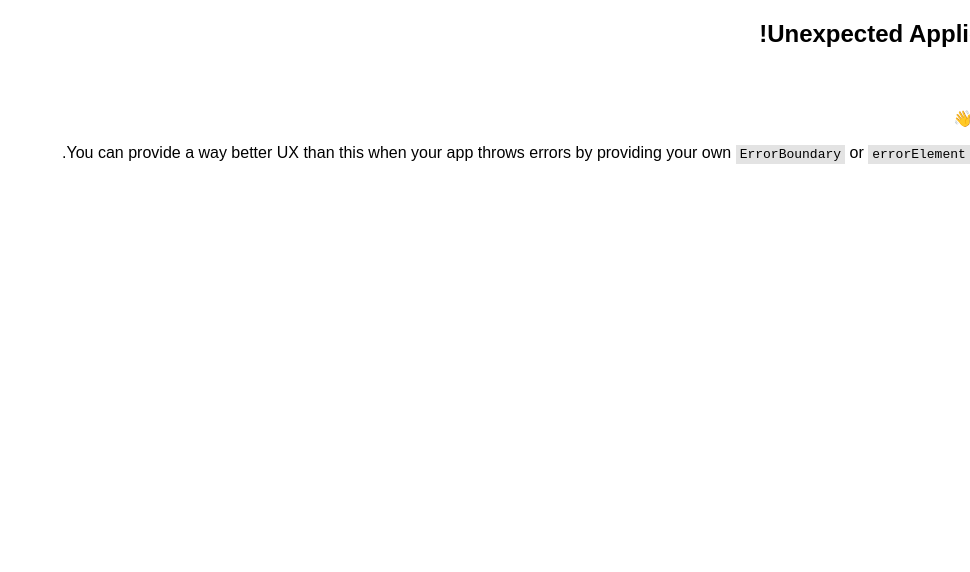
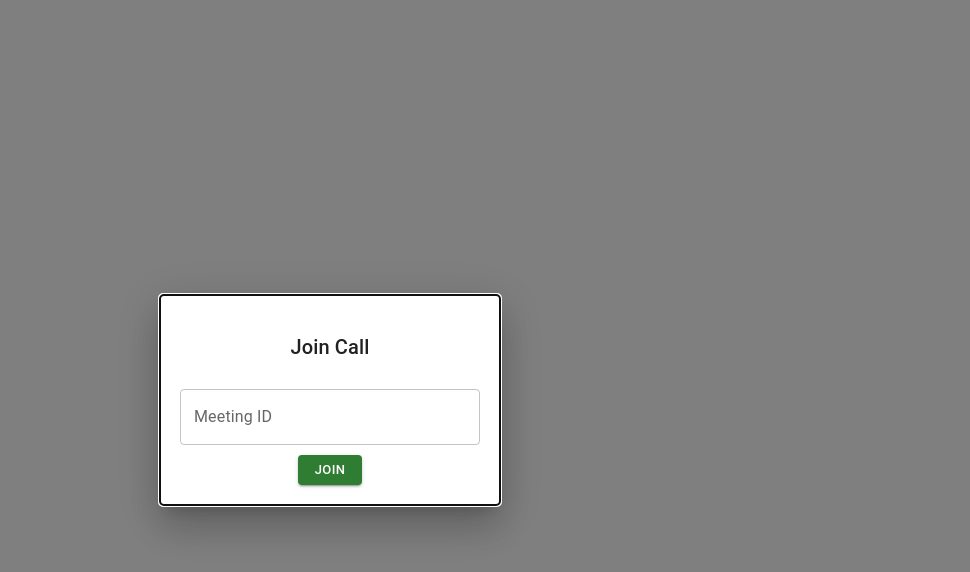
Before and after one commit to Granola5791/video-calls-service, a React (Vite) app in the folder front-end/: page /test in a window 1280 px wide. Before the commit this address had no page. Shown: the top 572 px of the page, without its empty margins (310-1280 px from the left). Built offline with nearby package versions, Linux system fonts and the light colour scheme.

Commit message:
tested some stuff.

```diff
--- /dev/null
+++ b/front-end/src/components/JoinCall.tsx
@@ -0,0 +1,22 @@
+import React from 'react'
+import OneButtonPopUp from './OneButtonPopUp'
+import { StyledTextField } from '../styled-components/StyledTextFields'
+
+interface JoinCallProps {
+    onJoin?: () => void
+}
+
+const JoinCall = ({ onJoin}: JoinCallProps) => {
+    return (
+        <OneButtonPopUp
+            open={true}
+            title='Join Call'
+            buttonText='Join'
+            onButtonClick={onJoin}
+        >
+            <StyledTextField label='Meeting ID' />
+        </OneButtonPopUp>
+    )
+}
+
+export default JoinCall
--- a/front-end/src/main.tsx
+++ b/front-end/src/main.tsx
@@ -6,6 +6,7 @@ import { createBrowserRouter, RouterProvider } from 'react-router-dom'
 import LoginPage from './pages/LoginPage.tsx'
 import SignupPage from './pages/SignupPage.tsx'
 import HomePage from './pages/HomePage.tsx'
+import Test from './pages/Test.tsx'
 import { CheckLoginLoader } from './utils/check-login.ts'
 
 
@@ -27,6 +28,10 @@ const router = createBrowserRouter([
         element: <HomePage />,
         loader: CheckLoginLoader,
     },
+    {
+        path: "/test",
+        element: <Test />,
+    },
 ])
 
 createRoot(document.getElementById('root')!).render(
--- /dev/null
+++ b/front-end/src/pages/Test.tsx
@@ -0,0 +1,35 @@
+import React from 'react'
+import JoinCall from '../components/JoinCall'
+import { BackendAddress, ApiEndpoints, HttpStatuses, HttpStatusCodes } from '../constants/backend-constants';
+import { useNavigation } from '../utils/navigation';
+
+const CheckMeetingLoader = async (meetingID: string) => {
+    const res = await fetch(BackendAddress + ApiEndpoints.checkMeeting + meetingID, {
+        method: 'GET',
+        credentials: 'include',
+    });
+    return res.ok
+}
+
+
+const Test = () => {
+
+    const {
+        goToHome: GoToHome,
+        goToMeeting: GoToMeeting,
+    } = useNavigation();
+
+    const OnJoin = async (meetingID: string) => {
+        if (await CheckMeetingLoader(meetingID)) {
+            GoToMeeting(meetingID);
+        }
+    }
+
+    return (
+        <div>
+            <JoinCall />
+        </div>
+    )
+}
+
+export default Test
--- a/front-end/src/utils/navigation.ts
+++ b/front-end/src/utils/navigation.ts
@@ -8,5 +8,6 @@ export function useNavigation() {
         goToLogIn: () => navigate("/login"),
         goToJoinMeeting: () => navigate("/join-meeting"),
         goToHome: () => navigate("/home"),
+        goToMeeting: (meetingID: string) => navigate(`/meeting?id=${meetingID}`),
     };
 }
```
Also changed, not shown: 1 other file (tests, documents, lock files or other folders).
